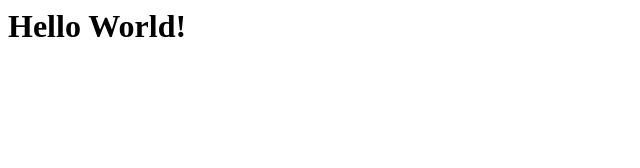
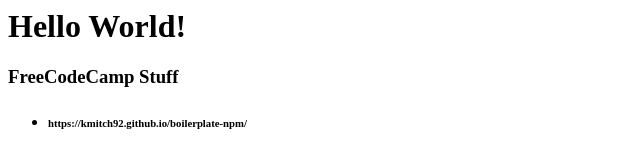
Before and after one commit to kmitch92/kmitch92.github.io, a plain HTML site: page index.html in a window 1280 px wide. Shown: the whole page, without its empty margins (0-640 px from the left). Drawn offline with Linux system fonts and the light colour scheme.

Commit message:
adds fcc proj link to main github pages

```diff
--- a/index.html
+++ b/index.html
@@ -1 +1,8 @@
 <h1>Hello World!</h1>
+
+<h3>FreeCodeCamp Stuff</h3>
+<ul>
+  <li>
+    <a><h6>https://kmitch92.github.io/boilerplate-npm/</h6></a>
+  </li>
+</ul>
```
